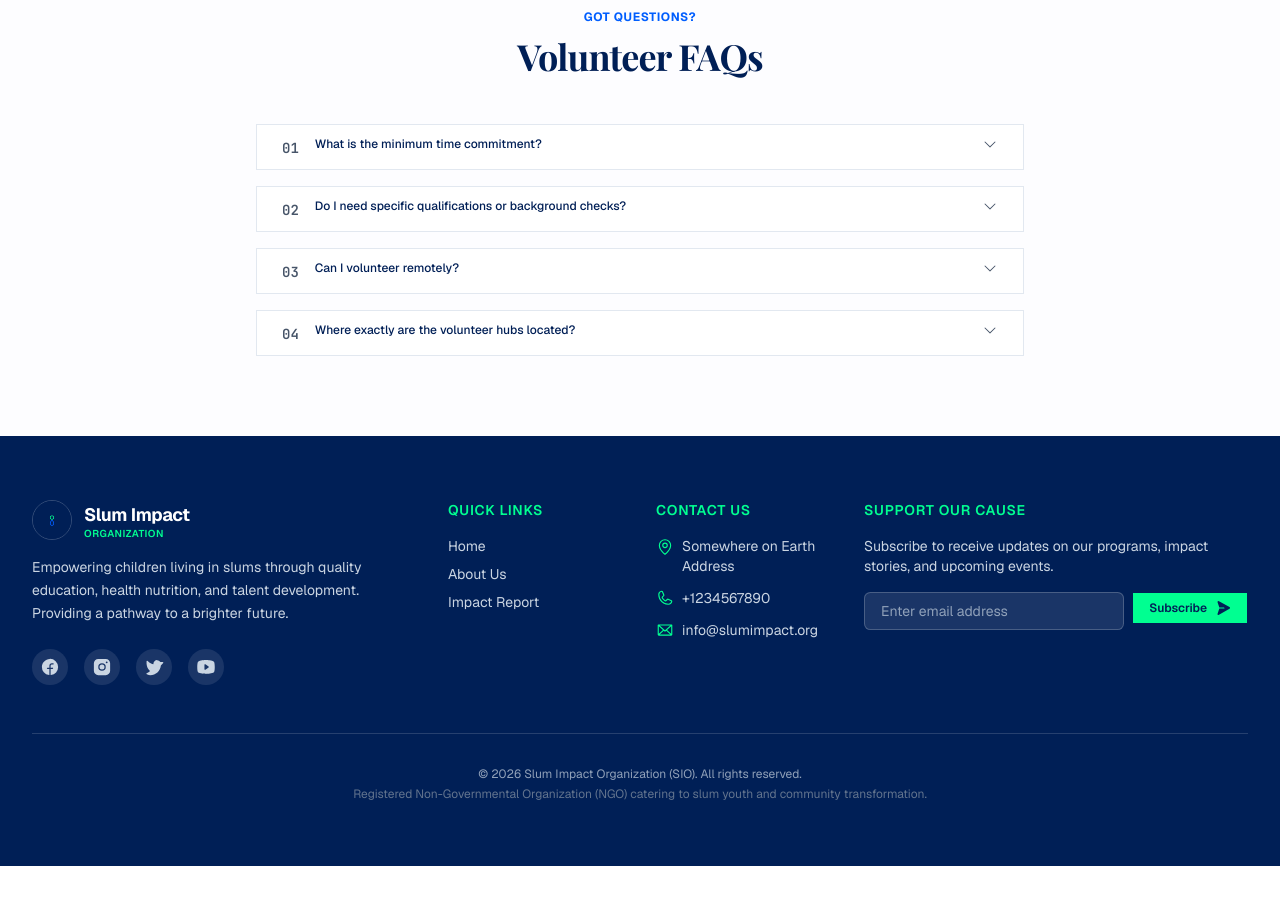
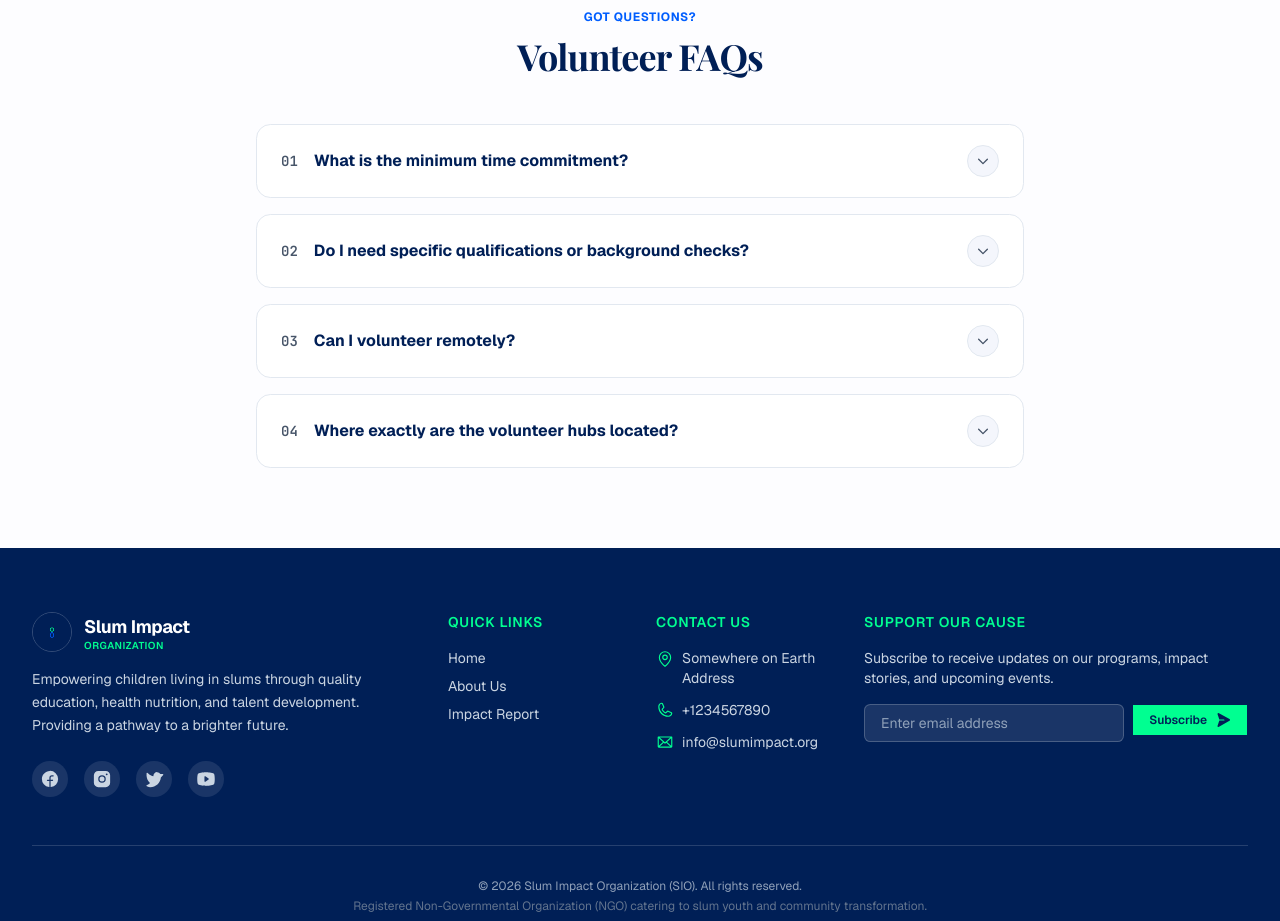
Before and after one commit to Slum-Impact-Organization-SIO/sio-fe, a Next.js app: page /volunteer in a window 1280 px wide. Shown: the part 1940-2861 px from the top of the page. Before the commit the page ends 2806 px from the top, so only its background shows below. Built offline with nearby package versions, Linux system fonts and the light colour scheme; a web font is replaced by a local one.

Commit message:
Refactor Accordion component: improve structure, enhance styling, and update icon handling

```diff
--- a/app/volunteer/page.tsx
+++ b/app/volunteer/page.tsx
@@ -8,11 +8,8 @@ import {
   GraduationCap,
   ForkKnife,
   Sparkle,
-  ArrowRight,
   CheckCircle,
   Calendar,
-  Plus,
-  Minus,
   CaretDown,
 } from "@phosphor-icons/react";
 import { Button } from "@/components/ui/button";
--- a/components/ui/accordion.tsx
+++ b/components/ui/accordion.tsx
@@ -2,9 +2,9 @@
 
 import * as React from "react";
 import { Accordion as AccordionPrimitive } from "radix-ui";
+import { CaretDown, CaretUp } from "@phosphor-icons/react";
 
 import { cn } from "@/lib/utils";
-import { CaretDown, CaretUp } from "@phosphor-icons/react";
 
 function Accordion({ className, ...props }: React.ComponentProps<typeof AccordionPrimitive.Root>) {
   return (
@@ -23,7 +23,7 @@ function AccordionItem({
   return (
     <AccordionPrimitive.Item
       data-slot="accordion-item"
-      className={cn("not-last:border-b", className)}
+      className={cn("border rounded-2xl transition-all duration-300 overflow-hidden", className)}
       {...props}
     />
   );
@@ -35,24 +35,31 @@ function AccordionTrigger({
   ...props
 }: React.ComponentProps<typeof AccordionPrimitive.Trigger>) {
   return (
-    <AccordionPrimitive.Header className="flex">
+    <AccordionPrimitive.Header className="flex w-full">
       <AccordionPrimitive.Trigger
         data-slot="accordion-trigger"
         className={cn(
-          "group/accordion-trigger relative flex flex-1 items-start justify-between rounded-none border border-transparent py-2.5 text-left text-xs font-medium transition-all outline-none hover:underline focus-visible:border-ring focus-visible:ring-1 focus-visible:ring-ring/50 focus-visible:after:border-ring disabled:pointer-events-none disabled:opacity-50 **:data-[slot=accordion-trigger-icon]:ml-auto **:data-[slot=accordion-trigger-icon]:size-4 **:data-[slot=accordion-trigger-icon]:text-muted-foreground",
+          "group/accordion-trigger relative flex flex-1 items-center justify-between py-5 text-left text-base font-bold text-foreground transition-all outline-none cursor-pointer",
           className,
         )}
         {...props}
       >
         {children}
-        <CaretDown
+        <div
           data-slot="accordion-trigger-icon"
-          className="pointer-events-none shrink-0 group-aria-expanded/accordion-trigger:hidden"
-        />
-        <CaretUp
-          data-slot="accordion-trigger-icon"
-          className="pointer-events-none hidden shrink-0 group-aria-expanded/accordion-trigger:inline"
-        />
+          className="h-8 w-8 rounded-full border flex items-center justify-center shrink-0 transition-all duration-300 border-border bg-muted text-muted-foreground group-hover:border-sio-blue/30 group-hover:text-sio-blue dark:group-hover:border-sio-teal/30 dark:group-hover:text-sio-teal group-data-[state=open]/accordion-trigger:border-sio-blue group-data-[state=open]/accordion-trigger:bg-sio-blue group-data-[state=open]/accordion-trigger:text-white dark:group-data-[state=open]/accordion-trigger:border-sio-teal dark:group-data-[state=open]/accordion-trigger:bg-sio-teal dark:group-data-[state=open]/accordion-trigger:text-sio-navy"
+        >
+          <CaretDown
+            size={14}
+            weight="bold"
+            className="pointer-events-none shrink-0 group-data-[state=open]/accordion-trigger:hidden"
+          />
+          <CaretUp
+            size={14}
+            weight="bold"
+            className="pointer-events-none hidden shrink-0 group-data-[state=open]/accordion-trigger:inline"
+          />
+        </div>
       </AccordionPrimitive.Trigger>
     </AccordionPrimitive.Header>
   );
@@ -66,12 +73,12 @@ function AccordionContent({
   return (
     <AccordionPrimitive.Content
       data-slot="accordion-content"
-      className="overflow-hidden text-xs data-open:animate-accordion-down data-closed:animate-accordion-up"
+      className="overflow-hidden text-sm data-[state=open]:animate-accordion-down data-[state=closed]:animate-accordion-up"
       {...props}
     >
       <div
         className={cn(
-          "h-(--radix-accordion-content-height) pt-0 pb-2.5 [&_a]:underline [&_a]:underline-offset-3 [&_a]:hover:text-foreground [&_p:not(:last-child)]:mb-4",
+          "pt-0 pb-5 pr-4 pl-14 text-sm text-muted-foreground leading-relaxed",
           className,
         )}
       >
```
